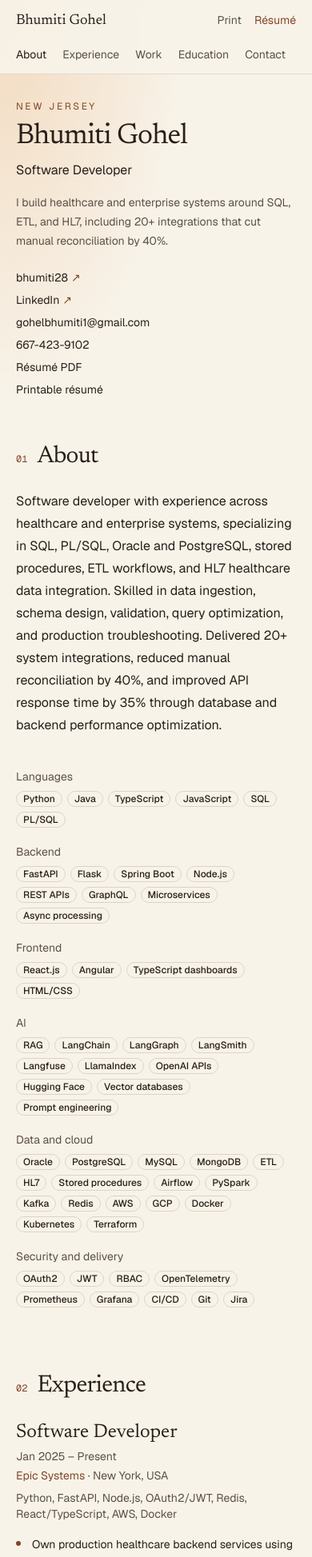
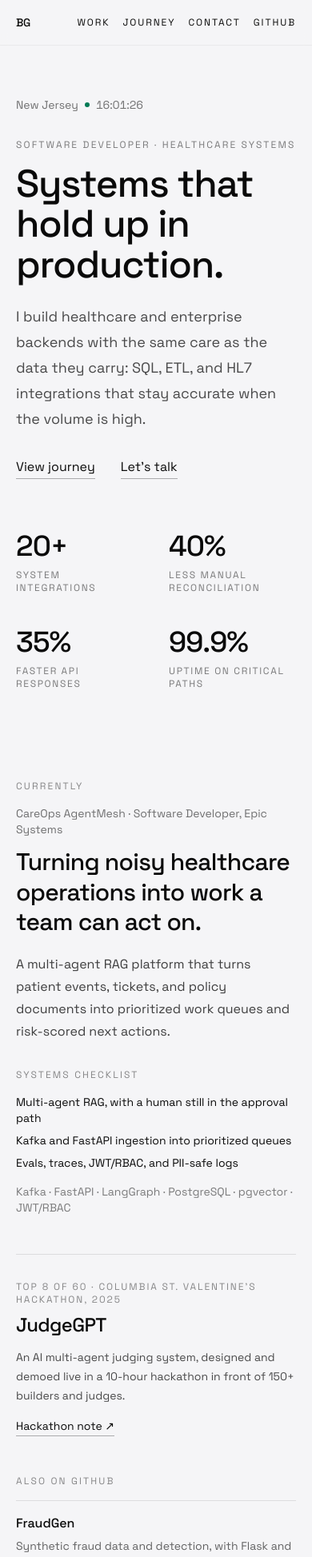
Before and after one commit to bhumiti28/bhumiti-portfolio, a Next.js app: page / in a window 390 px wide. Shown: the top 1947 px of the page at 80% size. Built offline with nearby package versions, Linux system fonts and the light colour scheme.

Commit message:
Restyle the page

```diff
--- a/src/app/globals.css
+++ b/src/app/globals.css
@@ -7,10 +7,10 @@
 @theme inline {
   --color-background: var(--background);
   --color-foreground: var(--foreground);
-  --font-sans: var(--font-geist-sans);
-  --font-mono: var(--font-geist-mono);
-  --font-serif: var(--font-newsreader);
-  --font-heading: var(--font-newsreader);
+  --font-sans: var(--font-space);
+  --font-mono: var(--font-space);
+  --font-serif: var(--font-space);
+  --font-heading: var(--font-space);
   --color-sidebar-ring: var(--sidebar-ring);
   --color-sidebar-border: var(--sidebar-border);
   --color-sidebar-accent-foreground: var(--sidebar-accent-foreground);
@@ -50,8 +50,8 @@
 }
 
 :root {
-  --background: oklch(0.965 0.014 85);
-  --foreground: oklch(0.25 0.02 55);
+  --background: #f5f5f7;
+  --foreground: #0a0a0a;
   --card: oklch(0.985 0.008 90);
   --card-foreground: oklch(0.25 0.02 55);
   --popover: oklch(0.985 0.008 90);
--- a/src/app/layout.tsx
+++ b/src/app/layout.tsx
@@ -1,22 +1,12 @@
 import type { Metadata } from "next";
-import { Geist, Geist_Mono, Newsreader } from "next/font/google";
+import { Space_Grotesk } from "next/font/google";
 import "./globals.css";
 import { profile } from "@/content/profile";
 
-const geistSans = Geist({
-  variable: "--font-geist-sans",
+const spaceGrotesk = Space_Grotesk({
+  variable: "--font-space",
   subsets: ["latin"],
-});
-
-const geistMono = Geist_Mono({
-  variable: "--font-geist-mono",
-  subsets: ["latin"],
-});
-
-const newsreader = Newsreader({
-  variable: "--font-newsreader",
-  subsets: ["latin"],
-  style: ["normal", "italic"],
+  weight: ["400", "500", "600"],
 });
 
 export const metadata: Metadata = {
@@ -37,7 +27,7 @@ export default function RootLayout({ children }: LayoutProps<"/">) {
   return (
     <html
       lang="en"
-      className={`${geistSans.variable} ${geistMono.variable} ${newsreader.variable} h-full antialiased`}
+      className={`${spaceGrotesk.variable} h-full antialiased`}
     >
       <body className="min-h-full flex flex-col">{children}</body>
     </html>
--- /dev/null
+++ b/src/components/local-clock.tsx
@@ -0,0 +1,28 @@
+"use client";
+
+import { useEffect, useState } from "react";
+
+export function LocalClock() {
+  const [time, setTime] = useState("--:--:--");
+
+  useEffect(() => {
+    const format = () =>
+      new Intl.DateTimeFormat("en-GB", {
+        timeZone: "America/New_York",
+        hour: "2-digit",
+        minute: "2-digit",
+        second: "2-digit",
+        hour12: false,
+      }).format(new Date());
+
+    const tick = () => setTime(format());
+    const start = window.setTimeout(tick, 0);
+    const id = window.setInterval(tick, 1000);
+    return () => {
+      window.clearTimeout(start);
+      window.clearInterval(id);
+    };
+  }, []);
+
+  return <span className="tabular-nums">{time}</span>;
+}
--- a/src/components/portfolio.tsx
+++ b/src/components/portfolio.tsx
@@ -1,357 +1,249 @@
 import type { ReactNode } from "react";
 import Link from "next/link";
-import { Badge } from "@/components/ui/badge";
-import { Button } from "@/components/ui/button";
-import { ContactForm } from "@/components/contact-form";
-import { SectionNav } from "@/components/section-nav";
+import { LocalClock } from "@/components/local-clock";
 import {
   education,
   experience,
   githubWork,
   profile,
   projects,
-  skillGroups,
+  proof,
 } from "@/content/profile";
+
+const featured = projects[0];
+const judge = projects[1];
 
 export function Portfolio() {
   return (
-    <div className="relative mx-auto flex min-h-full w-full max-w-6xl">
-      <div
-        aria-hidden
-        className="pointer-events-none fixed inset-0 -z-10 bg-[radial-gradient(ellipse_at_top_left,oklch(0.9_0.045_70)_0%,transparent_42%)]"
-      />
-      <aside className="sticky top-0 hidden h-dvh w-80 shrink-0 flex-col justify-between overflow-y-auto border-r border-border/80 px-8 py-10 lg:flex">
-        <div className="space-y-8">
-          <Identity />
-          <SectionNav />
+    <div className="min-h-full bg-background text-foreground">
+      <header className="sticky top-0 z-20 border-b border-black/5 bg-[#f5f5f7]/90 backdrop-blur">
+        <div className="mx-auto flex h-14 max-w-6xl items-center justify-between px-5 sm:px-8">
+          <a href="#top" className="text-sm font-medium tracking-tight">
+            BG
+          </a>
+          <nav aria-label="Sections" className="flex items-center gap-4 text-xs tracking-[0.16em] uppercase sm:gap-6">
+            <a href="#work" className="hover:text-black/60">
+              Work
+            </a>
+            <a href="#journey" className="hover:text-black/60">
+              Journey
+            </a>
+            <a href="#contact" className="hover:text-black/60">
+              Contact
+            </a>
+            <a
+              href={profile.github}
+              target="_blank"
+              rel="noreferrer"
+              className="hover:text-black/60"
+            >
+              GitHub
+            </a>
+          </nav>
         </div>
-        <ContactLinks />
-      </aside>
+      </header>
 
-      <div className="min-w-0 flex-1">
-        <header className="sticky top-0 z-20 border-b border-border/80 bg-background/90 backdrop-blur lg:hidden">
-          <div className="flex items-baseline justify-between gap-4 px-5 py-3">
-            <a href="#top" className="font-serif text-lg text-foreground">
-              {profile.name}
+      <main id="top" className="mx-auto max-w-6xl px-5 pt-16 pb-24 sm:px-8 sm:pt-24">
+        <p className="flex items-center gap-2 text-sm text-black/55">
+          <span>New Jersey</span>
+          <span aria-hidden className="size-1.5 rounded-full bg-emerald-700" />
+          <LocalClock />
+        </p>
+        <p className="mt-8 text-xs tracking-[0.18em] text-black/50 uppercase">
+          {profile.eyebrow}
+        </p>
+        <h1 className="mt-4 max-w-4xl text-5xl leading-[1.05] font-medium tracking-tight sm:text-7xl">
+          {profile.headline}
+        </h1>
+        <p className="mt-6 max-w-2xl text-lg leading-8 text-black/70">
+          {profile.hero}
+        </p>
+        <div className="mt-8 flex flex-wrap gap-x-8 gap-y-3 text-base">
+          <TextLink href="#journey">View journey</TextLink>
+          <TextLink href={`mailto:${profile.email}`}>Let’s talk</TextLink>
+        </div>
+
+        <dl className="mt-16 grid max-w-3xl grid-cols-2 gap-x-8 gap-y-10 sm:grid-cols-4">
+          {proof.map((item) => (
+            <div key={item.label}>
+              <dt className="text-4xl font-medium tracking-tight sm:text-5xl">
+                {item.value}
+              </dt>
+              <dd className="mt-2 text-xs tracking-[0.14em] text-black/50 uppercase">
+                {item.label}
+              </dd>
+            </div>
+          ))}
+        </dl>
+
+        <section id="work" className="mt-28 scroll-mt-24 max-w-3xl">
+          <p className="text-xs tracking-[0.18em] text-black/45 uppercase">
+            Currently
+          </p>
+          <p className="mt-4 text-sm text-black/55">
+            {featured.title} · {profile.role}, Epic Systems
+          </p>
+          <h2 className="mt-3 text-3xl leading-tight font-medium tracking-tight sm:text-4xl">
+            Turning noisy healthcare operations into work a team can act on.
+          </h2>
+          <p className="mt-5 text-base leading-7 text-black/75">
+            {featured.summary}
+          </p>
+          <p className="mt-8 text-xs tracking-[0.18em] text-black/45 uppercase">
+            Systems checklist
+          </p>
+          <ul className="mt-4 space-y-2 text-sm">
+            <li>Multi-agent RAG, with a human still in the approval path</li>
+            <li>Kafka and FastAPI ingestion into prioritized queues</li>
+            <li>Evals, traces, JWT/RBAC, and PII-safe logs</li>
+          </ul>
+          <p className="mt-4 text-sm text-black/50">
+            {featured.stack.join(" · ")}
+          </p>
+
+          <div className="mt-12 border-t border-black/10 pt-8">
+            <p className="text-xs tracking-[0.16em] text-black/45 uppercase">
+              {judge.kicker}
+            </p>
+            <h3 className="mt-2 text-2xl font-medium tracking-tight">
+              {judge.title}
+            </h3>
+            <p className="mt-3 max-w-2xl text-sm leading-6 text-black/70">
+              {judge.summary}
+            </p>
+            {judge.href ? (
+              <a
+                href={judge.href}
+                target="_blank"
+                rel="noreferrer"
+                className="mt-4 inline-block border-b border-black/30 pb-0.5 text-sm hover:border-black"
+              >
+                {judge.linkLabel} ↗
               </a>
-            <div className="flex items-center gap-4">
+            ) : null}
+          </div>
+
+          <div className="mt-12">
+            <h3 className="text-xs tracking-[0.18em] text-black/45 uppercase">
+              Also on GitHub
+            </h3>
+            <ul className="mt-4 divide-y divide-black/10 border-y border-black/10">
+              {githubWork.map((project) => (
+                <li key={project.title}>
+                  <a
+                    href={project.href}
+                    target="_blank"
+                    rel="noreferrer"
+                    className="grid gap-1 py-4 sm:grid-cols-[9rem_1fr_auto] sm:items-baseline sm:gap-6"
+                  >
+                    <span className="font-medium">{project.title}</span>
+                    <span className="text-sm leading-6 text-black/60">
+                      {project.summary}
+                    </span>
+                    <span className="text-sm">Code ↗</span>
+                  </a>
+                </li>
+              ))}
+            </ul>
+          </div>
+        </section>
+
+        <section id="journey" className="mt-28 scroll-mt-24 max-w-3xl">
+          <p className="text-xs tracking-[0.18em] text-black/45 uppercase">
+            Journey
+          </p>
+          <h2 className="mt-3 text-3xl leading-tight font-medium tracking-tight sm:text-4xl">
+            Career headlines from healthcare and enterprise systems.
+          </h2>
+          <ol className="mt-10 divide-y divide-black/10 border-y border-black/10">
+            {experience.map((role) => (
+              <li key={role.company} className="py-8">
+                <div className="flex flex-col gap-1 sm:flex-row sm:items-baseline sm:justify-between">
+                  <h3 className="text-xl font-medium">{role.company}</h3>
+                  <p className="text-sm text-black/50">{role.dates}</p>
+                </div>
+                <p className="mt-1 text-sm text-black/70">
+                  {role.role} · {role.location}
+                </p>
+                <p className="mt-3 max-w-2xl text-sm leading-6 text-black/80">
+                  {role.line}
+                </p>
+                <p className="mt-3 text-sm text-black/45">
+                  {role.stack.replaceAll(", ", " · ")}
+                </p>
+              </li>
+            ))}
+          </ol>
+          <p className="mt-8 text-sm text-black/60">
+            {education.degree}, {education.school} · {education.location} ·{" "}
+            {education.date}
+          </p>
+        </section>
+
+        <section id="contact" className="mt-28 scroll-mt-24 max-w-3xl">
+          <p className="text-xs tracking-[0.18em] text-black/45 uppercase">
+            Contact
+          </p>
+          <h2 className="mt-3 max-w-3xl text-4xl leading-tight font-medium tracking-tight sm:text-6xl">
+            Let’s build something that stays up.
+          </h2>
+          <p className="mt-6 max-w-xl text-base leading-7 text-black/70">
+            If you need someone who can take a healthcare or enterprise system
+            from messy data to a reliable service, send a note. The best
+            conversations start short.
+          </p>
+          <div className="mt-8 flex flex-wrap gap-x-8 gap-y-3">
+            <TextLink href={`mailto:${profile.email}`}>Send an email</TextLink>
+            <TextLink href={profile.linkedin}>LinkedIn</TextLink>
+            <TextLink href={profile.resumePdf}>Résumé</TextLink>
             <Link
               href="/resume"
-                className="text-sm text-muted-foreground underline-offset-4 hover:text-foreground hover:underline"
+              className="border-b border-black/30 pb-0.5 hover:border-black"
             >
-                Print
+              Printable page
             </Link>
-              <a
-                href={profile.resumePdf}
-                className="text-sm text-primary underline-offset-4 hover:underline"
-              >
-                Résumé
+          </div>
+        </section>
+      </main>
+
+      <footer className="border-t border-black/10">
+        <div className="mx-auto flex max-w-6xl flex-col gap-4 px-5 py-8 text-sm text-black/55 sm:flex-row sm:items-center sm:justify-between sm:px-8">
+          <p>Building reliable data systems for healthcare and enterprise teams.</p>
+          <div className="flex flex-wrap gap-x-5 gap-y-2">
+            <a href={`mailto:${profile.email}`} className="hover:text-black">
+              Email
+            </a>
+            <a href={profile.phoneHref} className="hover:text-black">
+              {profile.phone}
+            </a>
+            <a href={profile.github} className="hover:text-black">
+              GitHub
+            </a>
+            <a href={profile.linkedin} className="hover:text-black">
+              LinkedIn
             </a>
           </div>
         </div>
-          <SectionNav className="overflow-x-auto px-3 pb-2" />
-        </header>
-
-        <main className="px-5 py-8 sm:px-8 lg:px-14 lg:py-16">
-          <Identity className="mb-14 lg:hidden" detailed />
-          <About />
-          <Experience />
-          <Work />
-          <Education />
-          <Contact />
-        </main>
-      </div>
+      </footer>
     </div>
   );
 }
 
-function Identity({
-  className,
-  detailed = false,
-}: {
-  className?: string;
-  detailed?: boolean;
-}) {
-  return (
-    <div id="top" className={className}>
-      <p className="text-xs tracking-[0.22em] text-primary uppercase">
-        {profile.location}
-      </p>
-      <h1 className="mt-3 font-serif text-4xl leading-none tracking-tight text-foreground sm:text-5xl">
-        {profile.name}
-      </h1>
-      <p className="mt-3 text-base text-foreground">{profile.role}</p>
-      <p className="mt-4 max-w-sm text-sm leading-6 text-muted-foreground">
-        {profile.hero}
-      </p>
-      {detailed ? <ContactLinks className="mt-6" /> : null}
-    </div>
-  );
-}
-
-function ContactLinks({ className }: { className?: string }) {
-  return (
-    <ul className={`space-y-2 text-sm ${className ?? ""}`}>
-      <li>
-        <External href={profile.github}>{profile.githubHandle}</External>
-      </li>
-      <li>
-        <External href={profile.linkedin}>LinkedIn</External>
-      </li>
-      <li>
-        <a
-          href={`mailto:${profile.email}`}
-          className="text-foreground underline-offset-4 hover:text-primary hover:underline"
-        >
-          {profile.email}
-        </a>
-      </li>
-      <li>
-        <a
-          href={profile.phoneHref}
-          className="text-foreground underline-offset-4 hover:text-primary hover:underline"
-        >
-          {profile.phone}
-        </a>
-      </li>
-      <li>
-        <a
-          href={profile.resumePdf}
-          className="text-foreground underline-offset-4 hover:text-primary hover:underline"
-        >
-          Résumé PDF
-        </a>
-      </li>
-      <li>
-        <Link
-          href="/resume"
-          className="text-foreground underline-offset-4 hover:text-primary hover:underline"
-        >
-          Printable résumé
-        </Link>
-      </li>
-    </ul>
-  );
-}
-
-function External({
+function TextLink({
   href,
   children,
 }: {
   href: string;
   children: ReactNode;
 }) {
+  const external = href.startsWith("http");
   return (
     <a
       href={href}
-      target="_blank"
-      rel="noreferrer"
-      className="inline-flex items-center gap-1 text-foreground underline-offset-4 hover:text-primary hover:underline"
+      {...(external ? { target: "_blank", rel: "noreferrer" } : {})}
+      className="border-b border-black/30 pb-0.5 hover:border-black"
     >
       {children}
-      <span aria-hidden className="text-primary">
-        ↗
-      </span>
     </a>
   );
 }
-
-function About() {
-  return (
-    <section id="about" className="scroll-mt-24">
-      <SectionLabel index="01" title="About" />
-      <p className="max-w-2xl text-base leading-7 text-foreground">
-        {profile.summary}
-      </p>
-      <dl className="mt-10 space-y-5">
-        {skillGroups.map((group) => (
-          <div key={group.label} className="grid gap-2 sm:grid-cols-[9rem_1fr]">
-            <dt className="text-sm text-muted-foreground">{group.label}</dt>
-            <dd className="flex flex-wrap gap-1.5">
-              {group.items.map((item) => (
-                <Badge key={item} variant="outline">
-                  {item}
-                </Badge>
-              ))}
-            </dd>
-          </div>
-        ))}
-      </dl>
-    </section>
-  );
-}
-
-function Experience() {
-  return (
-    <section id="experience" className="mt-20 scroll-mt-24">
-      <SectionLabel index="02" title="Experience" />
-      <ol className="space-y-12">
-        {experience.map((role) => (
-          <li key={role.company}>
-            <div className="flex flex-col gap-1 sm:flex-row sm:items-baseline sm:justify-between">
-              <h3 className="font-serif text-2xl text-foreground">
-                {role.role}
-              </h3>
-              <p className="text-sm text-muted-foreground tabular-nums">
-                {role.dates}
-              </p>
-            </div>
-            <p className="mt-1 text-sm text-primary">
-              {role.company}
-              <span className="text-muted-foreground"> · {role.location}</span>
-            </p>
-            <p className="mt-2 text-sm text-muted-foreground">{role.stack}</p>
-            <ul className="mt-4 space-y-3">
-              {role.bullets.map((bullet) => (
-                <li
-                  key={bullet}
-                  className="grid grid-cols-[0.75rem_1fr] gap-2 text-sm leading-6 text-foreground"
-                >
-                  <span aria-hidden className="mt-2 h-1.5 w-1.5 rounded-full bg-primary" />
-                  <span>{bullet}</span>
-                </li>
-              ))}
-            </ul>
-          </li>
-        ))}
-      </ol>
-    </section>
-  );
-}
-
-function Work() {
-  return (
-    <section id="work" className="mt-20 scroll-mt-24">
-      <SectionLabel index="03" title="Selected work" />
-      <ol className="space-y-6">
-        {projects.map((project) => (
-          <li
-            key={project.title}
-            className="border-l-2 border-primary/70 py-1 pl-5"
-          >
-            <p className="text-xs tracking-[0.16em] text-primary uppercase">
-              {project.kicker}
-            </p>
-            <div className="mt-2 flex flex-wrap items-baseline justify-between gap-3">
-              <h3 className="font-serif text-2xl text-foreground">
-                {project.title}
-              </h3>
-              {project.href && project.linkLabel ? (
-                <External href={project.href}>{project.linkLabel}</External>
-              ) : null}
-            </div>
-            <p className="mt-3 max-w-2xl text-sm leading-6 text-foreground">
-              {project.summary}
-            </p>
-            <ul className="mt-3 space-y-2">
-              {project.bullets.map((bullet) => (
-                <li
-                  key={bullet}
-                  className="text-sm leading-6 text-muted-foreground"
-                >
-                  {bullet}
-                </li>
-              ))}
-            </ul>
-            <div className="mt-4 flex flex-wrap gap-1.5">
-              {project.stack.map((item) => (
-                <Badge key={item} variant="secondary">
-                  {item}
-                </Badge>
-              ))}
-            </div>
-          </li>
-        ))}
-      </ol>
-
-      <div className="mt-12">
-        <h3 className="text-sm text-muted-foreground">Also on GitHub</h3>
-        <ul className="mt-4 divide-y divide-border border-y border-border">
-          {githubWork.map((project) => (
-            <li key={project.title}>
-              <a
-                href={project.href}
-                target="_blank"
-                rel="noreferrer"
-                className="group grid gap-1 py-4 sm:grid-cols-[10rem_1fr_auto] sm:items-baseline sm:gap-6"
-              >
-                <span className="font-medium text-foreground group-hover:text-primary">
-                  {project.title}
-                </span>
-                <span className="text-sm leading-6 text-muted-foreground">
-                  {project.summary}
-                </span>
-                <span className="text-sm text-primary">Code ↗</span>
-              </a>
-            </li>
-          ))}
-        </ul>
-      </div>
-    </section>
-  );
-}
-
-function Education() {
-  return (
-    <section id="education" className="mt-20 scroll-mt-24">
-      <SectionLabel index="04" title="Education" />
-      <div className="flex flex-col gap-1 sm:flex-row sm:items-baseline sm:justify-between">
-        <h3 className="font-serif text-2xl text-foreground">
-          {education.degree}
-        </h3>
-        <p className="text-sm text-muted-foreground tabular-nums">
-          {education.date}
-        </p>
-      </div>
-      <p className="mt-1 text-sm text-primary">
-        {education.school}
-        <span className="text-muted-foreground"> · {education.location}</span>
-      </p>
-    </section>
-  );
-}
-
-function Contact() {
-  return (
-    <section id="contact" className="mt-20 scroll-mt-24 pb-8">
-      <SectionLabel index="05" title="Contact" />
-      <p className="max-w-xl text-sm leading-6 text-muted-foreground">
-        For a role or a project, write to{" "}
-        <a
-          href={`mailto:${profile.email}`}
-          className="text-foreground underline-offset-4 hover:underline"
-        >
-          {profile.email}
-        </a>{" "}
-        or call{" "}
-        <a
-          href={profile.phoneHref}
-          className="text-foreground underline-offset-4 hover:underline"
-        >
-          {profile.phone}
-        </a>
-        . LinkedIn is{" "}
-        <External href={profile.linkedin}>{profile.linkedinHandle}</External>.
-      </p>
-      <div className="mt-8 max-w-xl rounded-xl border border-border bg-card p-5 sm:p-6">
-        <ContactForm />
-      </div>
-      <div className="mt-8">
-        <Button variant="outline" render={<a href={profile.resumePdf} />}>
-          Download résumé
-        </Button>
-      </div>
-    </section>
-  );
-}
-
-function SectionLabel({ index, title }: { index: string; title: string }) {
-  return (
-    <div className="mb-6 flex items-baseline gap-3">
-      <span className="font-mono text-xs text-primary">{index}</span>
-      <h2 className="font-serif text-3xl tracking-tight text-foreground">
-        {title}
-      </h2>
-    </div>
-  );
-}
--- a/src/content/profile.ts
+++ b/src/content/profile.ts
@@ -11,11 +11,20 @@ export const profile = {
   linkedin: "https://www.linkedin.com/in/bhumiti-gohel",
   linkedinHandle: "bhumiti-gohel",
   resumePdf: "/Bhumiti-Gohel-Resume.pdf",
+  eyebrow: "Software developer · Healthcare systems",
+  headline: "Systems that hold up in production.",
   hero:
-    "I build healthcare and enterprise systems around SQL, ETL, and HL7, including 20+ integrations that cut manual reconciliation by 40%.",
+    "I build healthcare and enterprise backends with the same care as the data they carry: SQL, ETL, and HL7 integrations that stay accurate when the volume is high.",
   summary:
     "Software developer with experience across healthcare and enterprise systems, specializing in SQL, PL/SQL, Oracle and PostgreSQL, stored procedures, ETL workflows, and HL7 healthcare data integration. Skilled in data ingestion, schema design, validation, query optimization, and production troubleshooting. Delivered 20+ system integrations, reduced manual reconciliation by 40%, and improved API response time by 35% through database and backend performance optimization.",
 } as const;
+
+export const proof = [
+  { value: "20+", label: "System integrations" },
+  { value: "40%", label: "Less manual reconciliation" },
+  { value: "35%", label: "Faster API responses" },
+  { value: "99.9%", label: "Uptime on critical paths" },
+] as const;
 
 export const sections = [
   { id: "about", label: "About" },
@@ -106,6 +115,7 @@ export const experience = [
     location: "New York, USA",
     dates: "Jan 2025 – Present",
     stack: "Python, FastAPI, Node.js, OAuth2/JWT, Redis, React/TypeScript, AWS, Docker",
+    line: "Own production healthcare services in Python, FastAPI, and Node.js: 20+ integrations cut manual reconciliation by 40%, and API response time fell 35% at 99.9% uptime.",
     bullets: [
       "Own production healthcare backend services using Python, FastAPI, Node.js, and REST APIs, improving patient workflow efficiency by 27% through automation, API refactoring, reusable service patterns, and reliable integration design.",
       "Design data ingestion and API integrations for 20+ internal and third-party systems with OAuth2/JWT, RBAC, schema validation, audit logging, and error handling, reducing manual data reconciliation by 40%.",
@@ -121,6 +131,7 @@ export const experience = [
     dates: "Aug 2020 – Jul 2023",
     stack:
       "Python, JavaScript, SQL, Oracle, PostgreSQL, Docker, Jenkins, GitHub Actions, GCP",
+    line: "Built enterprise ingestion and 15+ REST APIs, and Oracle/PostgreSQL ETL that cut data-handling errors by 50% and search latency by 40%.",
     bullets: [
       "Developed enterprise data ingestion workflows and 15+ REST APIs using Python, JavaScript, SQL, and cloud-native patterns, improving data accuracy by 25% and integration reliability by 40%.",
       "Engineered Oracle and PostgreSQL ETL workflows with stored procedures, schema design, validation checks, and indexing, reducing data-handling errors by 50% and improving audit readiness.",
```
Lines whose indentation alone changed are shown as unchanged.
